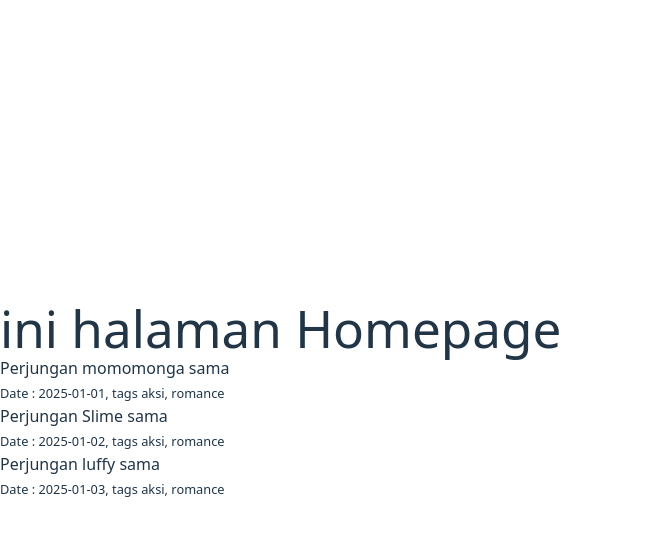
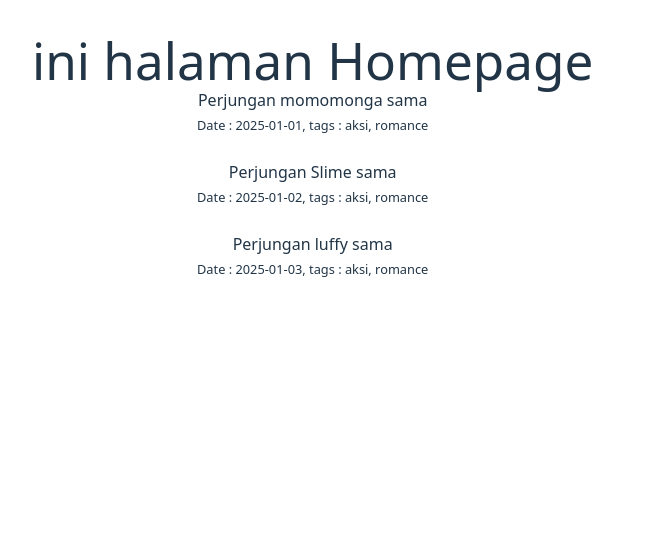
Before and after one commit to kouuch/react-Star, a React (Vite) app: page / in a window 1280 px wide. Shown: the top 536 px of the page, without its empty margins (0-653 px from the left). Built offline with nearby package versions, Linux system fonts and the light colour scheme.

Commit message:
refactoring Homepage

```diff
--- a/src/App.css
+++ b/src/App.css
@@ -1,4 +1,10 @@
 @import "tailwindcss";
+
+#root {
+  max-width: 1280px;
+  padding: 2rem;
+  text-align: center;
+}
 
 .read-the-docs {
   color: #b8aeae;
--- a/src/components/Article.jsx
+++ b/src/components/Article.jsx
@@ -1,8 +1,10 @@
 function Article(props) {
   return (
     <>
-      <div>{props.title}</div>
-      <small>Date : {props.date}, tags {props.tags.join(", ")}</small>
+      <h3>{props.title}</h3>
+      <small>Date : {props.date}, tags : {props.tags.join(", ")}</small>
+      <br />
+      <br />
       {/* <div>
 
         index ini seperti js lenght 0, 1 ,2 untuk id atau panjangnya
--- a/src/index.css
+++ b/src/index.css
@@ -27,7 +27,6 @@ a:hover {
 body {
   margin: 0;
   display: flex;
-  place-items: center;
   min-width: 320px;
   min-height: 100vh;
 }
@@ -35,6 +34,9 @@ body {
 h1 {
   font-size: 3.2em;
   line-height: 1.1;
+}
+h3 {
+  margin-bottom: 0;
 }
 
 button {
--- a/src/pages/Homepage.jsx
+++ b/src/pages/Homepage.jsx
@@ -6,8 +6,12 @@ function Homepage(){
   return (
     <>
     <h1>ini halaman Homepage</h1>
-    {post.map((blog) => (
-      <Article key={blog.title} title = {blog.title} tags={blog.tags} date={blog.date} />
+    {post.map(({id, title, tags, date}) => (
+      // exmple 1
+      // <Article key={id} title = {title} tags={tags} date={date} />
+      // exmple 2 refactor
+      <Article key={id} {...{title,tags,date}} />
+
     ))}
     </>
   )
```
